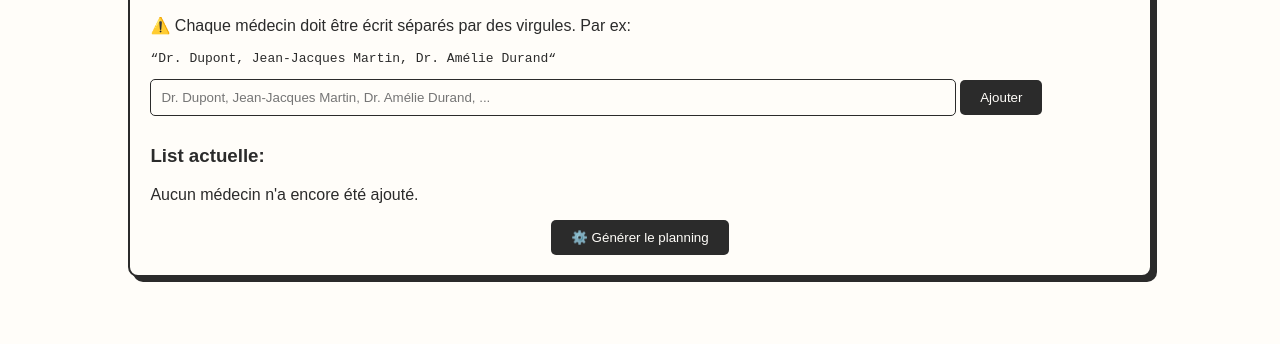
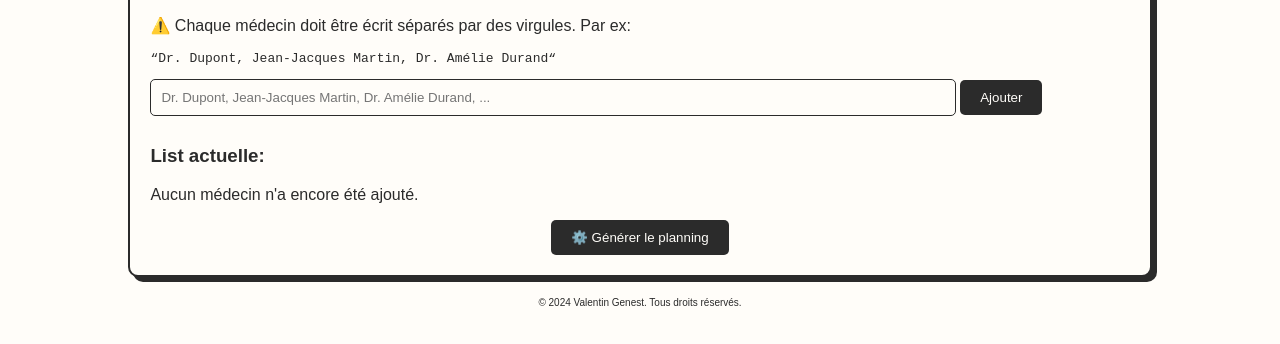
Before and after one commit to valentingnt/planning-app, a website built with Vite: page index.html in a window 1280 px wide. Shown: the part 358-702 px from the top of the page. Built offline with nearby package versions, Linux system fonts and the light colour scheme.

Commit message:
Update page title and add favicon

```diff
--- a/index.html
+++ b/index.html
@@ -4,7 +4,8 @@
 <head>
   <meta charset="UTF-8">
   <meta name="viewport" content="width=device-width, initial-scale=1.0">
-  <title>Planning</title>
+  <title>Planning app</title>
+  <link rel="icon" href="favicon.ico" type="image/x-icon" />
   <link rel="stylesheet" href="style.css">
 </head>
 
@@ -48,6 +49,8 @@
       <button id="download-planning">⚙️ Générer le planning</button>
     </div>
   </div>
+
+  <p class="legal-information">© 2024 Valentin Genest. Tous droits réservés.</p>
   <script src="main.js" type="module"></script>
 </body>
 
--- a/style.css
+++ b/style.css
@@ -75,3 +75,8 @@ button:hover {
   display: flex;
   justify-content: center;
 }
+
+.legal-information {
+  font-size: 10px;
+  margin-top: 20px;
+}
```
Also changed, not shown: favicon.ico (added).
